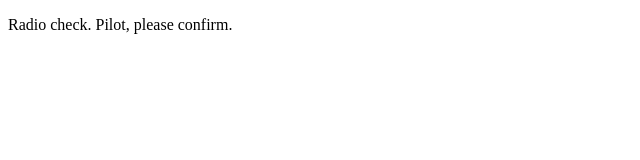
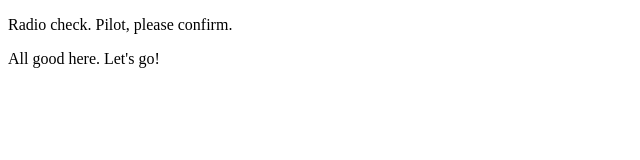
Before and after one commit to ArpithaNagappa/communication-log-control, a plain HTML site: page index.html in a window 1280 px wide. Shown: the whole page, without its empty margins (0-640 px from the left). Drawn offline with Linux system fonts and the light colour scheme.

Commit message:
pilot 3 response

```diff
--- a/index.html
+++ b/index.html
@@ -2,5 +2,6 @@
 <html>
    <body>
       <p>Radio check. Pilot, please confirm.</p>
+      <p>All good here.  Let's go!</p>
    </body>
 </html>
```
